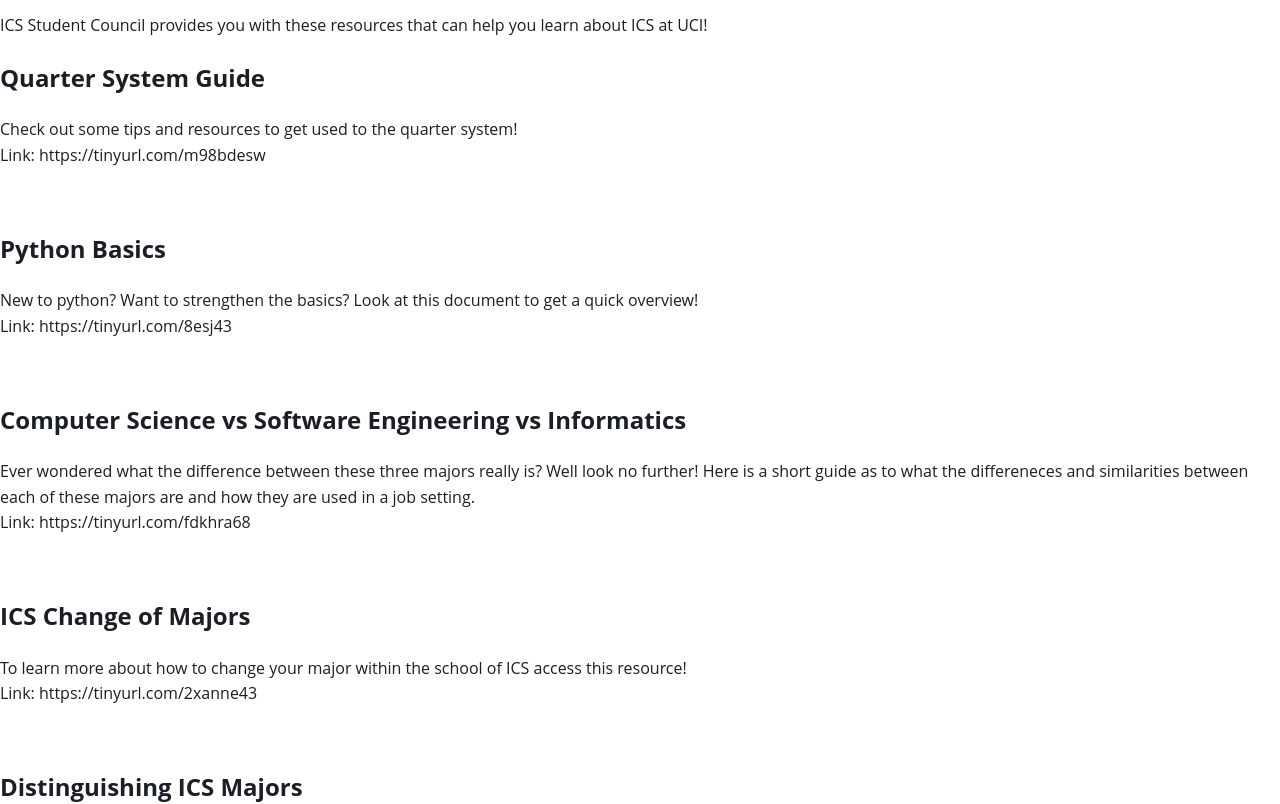
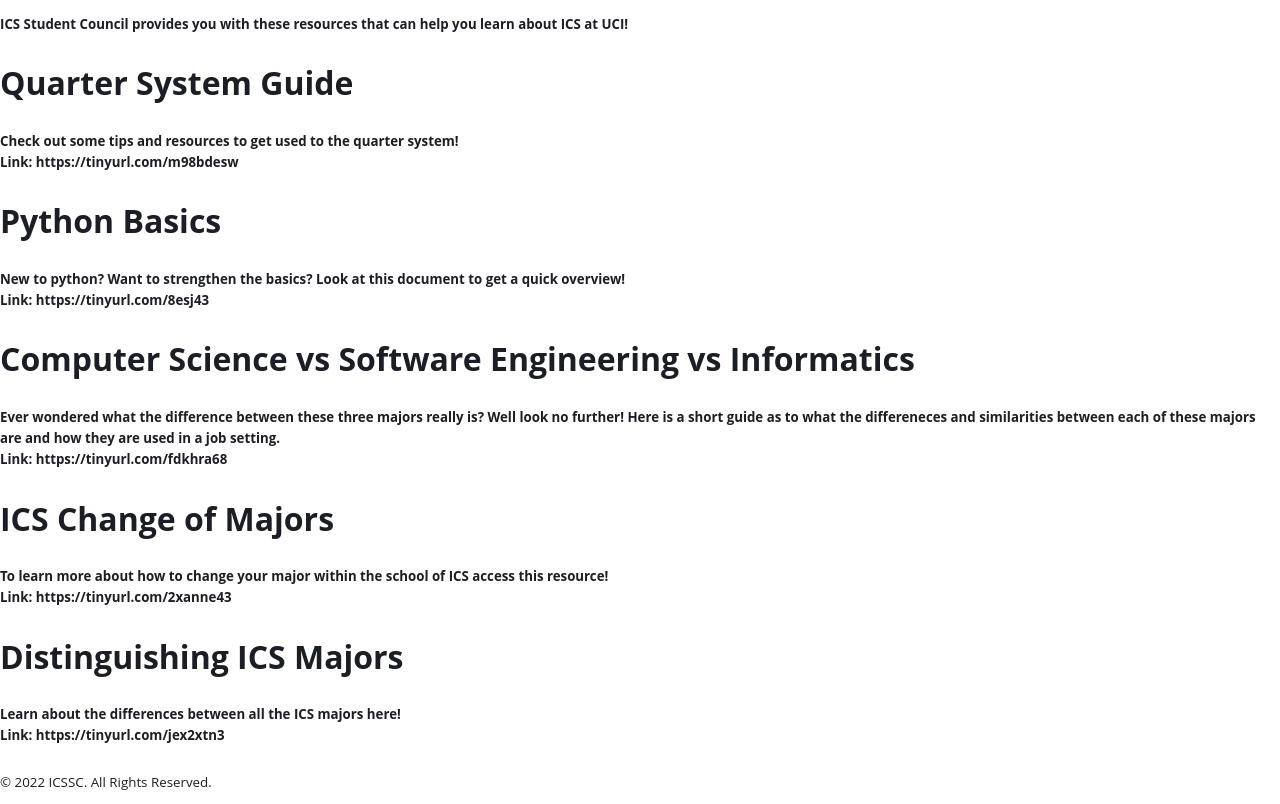
Before and after one commit to icssc/icssc-website, a Next.js app: page /resources in a window 1280 px wide. Shown: the part 320-1124 px from the top of the page. Built offline with nearby package versions, Linux system fonts and the light colour scheme.

Commit message:
Rewrite resource page to Next.js

```diff
--- /dev/null
+++ b/assets/data/resources.json
@@ -0,0 +1,27 @@
+[
+    {
+        "title": "Quarter System Guide",
+        "desc": "Check out some tips and resources to get used to the quarter system!",
+        "src": "https://tinyurl.com/m98bdesw"
+    },
+    {
+        "title": "Python Basics",
+        "desc": "New to python? Want to strengthen the basics? Look at this document to get a quick overview!",
+        "src": "https://tinyurl.com/8esj43"
+    },
+    {
+        "title": "Computer Science vs Software Engineering vs Informatics",
+        "desc": "Ever wondered what the difference between these three majors really is? Well look no further! Here is a short guide as to what the differeneces and similarities between each of these majors are and how they are used in a job setting.",
+        "src": "https://tinyurl.com/fdkhra68"
+    },
+    {
+        "title": "ICS Change of Majors",
+        "desc": "To learn more about how to change your major within the school of ICS access this resource!",
+        "src": "https://tinyurl.com/2xanne43"
+    },
+    {
+        "title": "Distinguishing ICS Majors",
+        "desc": "Learn about the differences between all the ICS majors here!",
+        "src": "https://tinyurl.com/jex2xtn3"
+    }
+]
--- a/pages/resources.js
+++ b/pages/resources.js
@@ -1,96 +1,22 @@
+import ResourceData from '../assets/data/resources.json'
+import { Container } from "react-bootstrap";
+
+function Resource(props) {
+  const { title, desc, src } = props;
+  return (
+      <Container className="text-center mb-5 mt-5">
+        <h1>{title}</h1>
+        <h5>{desc} <br/> Link: {src}</h5>
+      </Container>
+  )
+}
+
 export default function Resources() {
   return (
     <>
       <h1>Resources</h1>
-      <main role="main">
-        <section class="container u-content-space u-bg-arrow-wrapper">
-          <div class="text-center u-bg-arrow-bottom">
-            <p class="h5 mb-0">ICS Student Council provides you with these resources that can help you learn about ICS at UCI! </p>
-          </div>
-        </section>
-
-        <section class="text-center bg-light u-content-space">
-          <div class="container">
-            <header class="text-center w-md-50 mx-auto mb-8">
-              <h2 class="h1">Quarter System Guide</h2>
-            </header>
-
-            <p class="h5 mb-0">
-              Check out some tips and resources to get used to the quarter system!<br />
-
-              Link: <a href="https://tinyurl.com/m98bdesw">https://tinyurl.com/m98bdesw</a>
-            </p>
-            <br></br>
-          </div>
-        </section>
-        <section class="text-center u-content-space">
-          <div class="container">
-            <header class="text-center w-md-50 mx-auto mb-8">
-              <h2 class="h1">Python Basics</h2>
-            </header>
-
-            <p class="h5 mb-0">
-              New to python? Want to strengthen the basics? Look at this document to get a quick overview! <br />
-              Link: <a href="https://tinyurl.com/8esj43">https://tinyurl.com/8esj43</a>
-            </p>
-            <br></br>
-          </div>
-        </section>
-
-        <section class="text-center bg-light u-content-space">
-          <div class="container">
-            <header class="text-center w-md-50 mx-auto mb-8">
-              <h2 class="h1">Computer Science vs Software Engineering vs Informatics</h2>
-            </header>
-
-            <p class="h5 mb-0">
-              Ever wondered what the difference between these three majors really is? Well look no further! Here is a
-              short guide as to what the differeneces and similarities between each of these majors are and how they are used
-              in a job setting.<br />
-
-              Link: <a href="https://tinyurl.com/fdkhra68">https://tinyurl.com/fdkhra68</a>
-            </p>
-
-
-            <br></br>
-
-          </div>
-        </section>
-
-
-
-        <section class="text-center u-content-space">
-          <div class="container">
-            <header class="text-center w-md-50 mx-auto mb-8">
-              <h2 class="h1">ICS Change of Majors</h2>
-            </header>
-
-            <p class="h5 mb-0">
-              To learn more about how to change your major within the school of ICS access this resource!<br />
-              Link: <a href="https://tinyurl.com/2xanne43">https://tinyurl.com/2xanne43</a>
-            </p>
-
-            <br></br>
-
-          </div>
-        </section>
-        <section class="text-center bg-light u-content-space">
-          <div class="container">
-            <header class="text-center w-md-50 mx-auto mb-8">
-              <h2 class="h1">Distinguishing ICS Majors</h2>
-            </header>
-
-            <p class="h5 mb-0">
-              Learn about the differences between all the ICS majors here!
-              <br />
-              Link: <a href="https://tinyurl.com/jex2xtn3">https://tinyurl.com/jex2xtn3</a>
-            </p>
-
-            <br />
-
-          </div>
-        </section>
-      </main>
+      <h5 className="text-center">ICS Student Council provides you with these resources that can help you learn about ICS at UCI! </h5>
+      {ResourceData.map(info => <Resource {...info} />)}
     </>
   )
 }
```
